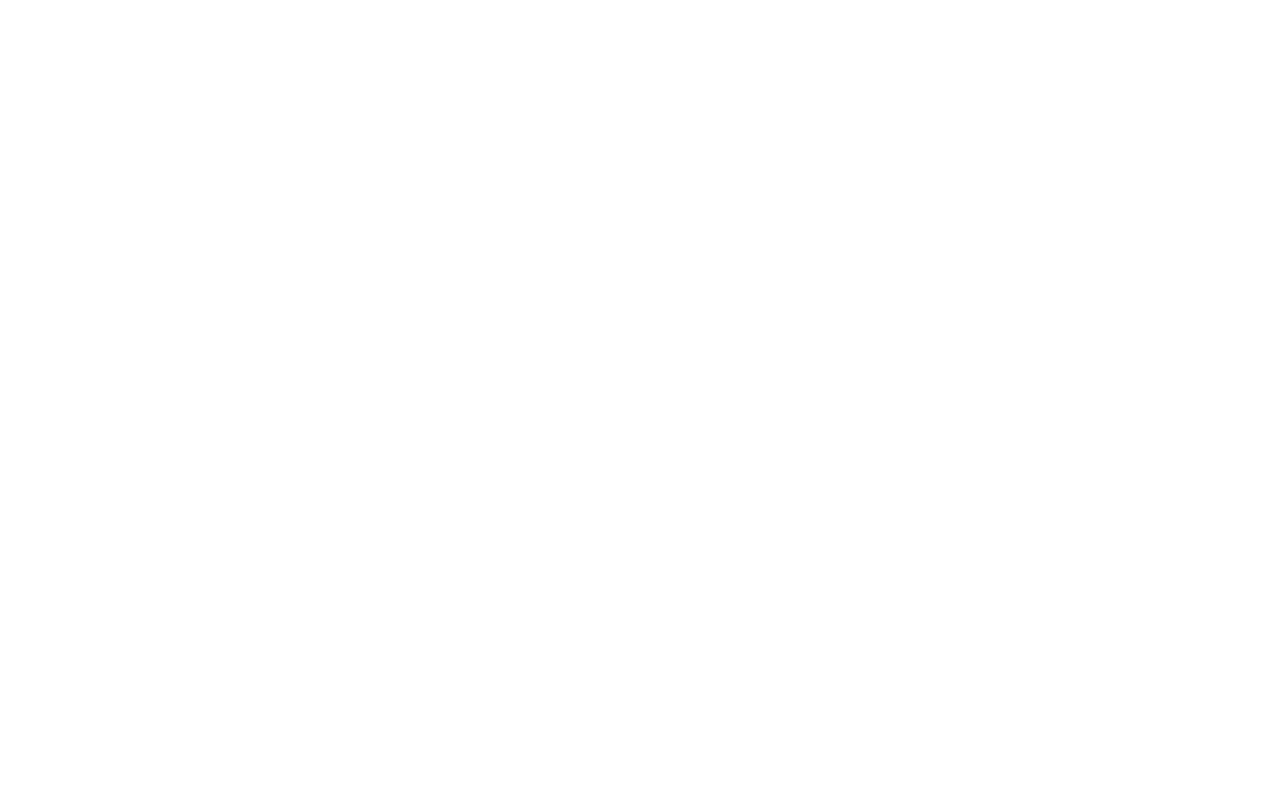
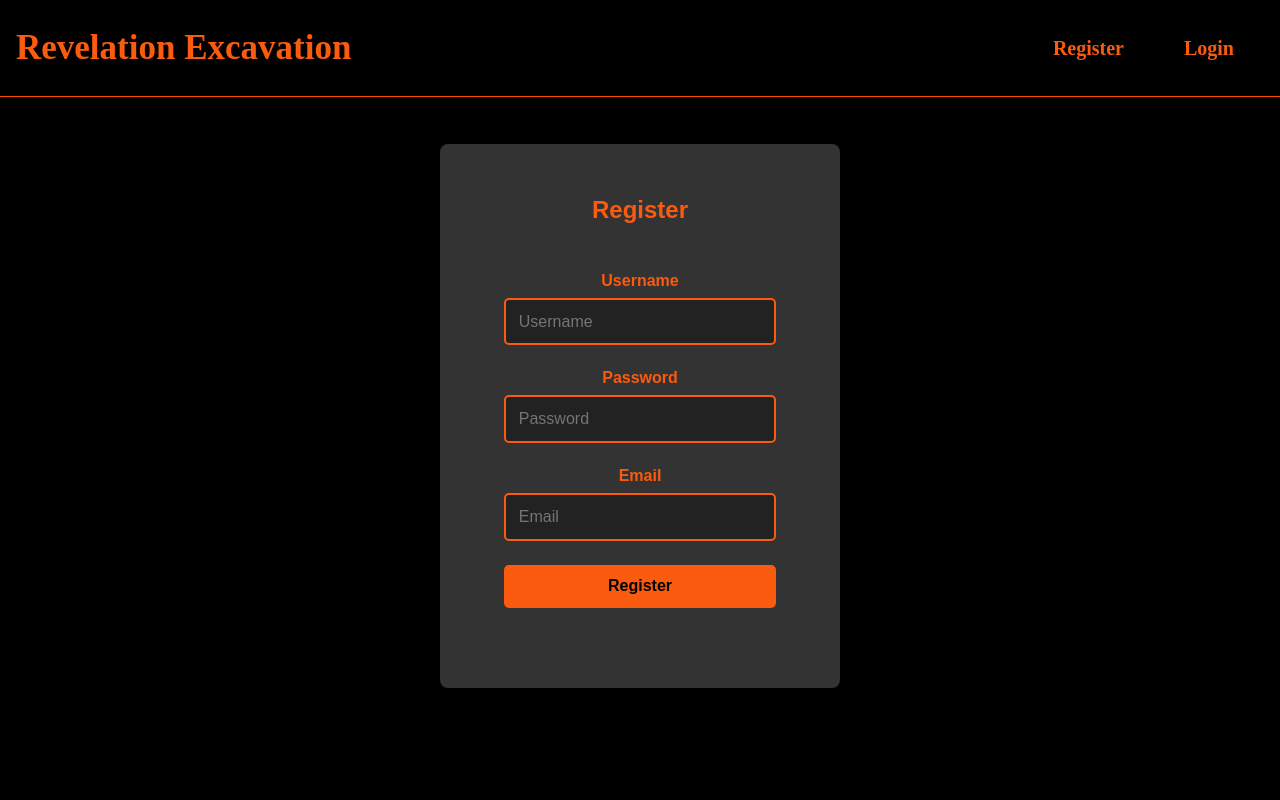
Before and after one commit to RileySuehsschlof/RevalationExcavationSimplified, a React (Create React App) app in the folder frontend/: page /register in a window 1280 px wide. Before the commit this address had no page. Shown: the top 800 px of the page. Built offline with nearby package versions, Linux system fonts and the light colour scheme.

Commit message:
Added css to login and register and linked pages

```diff
--- a/frontend/src/App.js
+++ b/frontend/src/App.js
@@ -2,23 +2,25 @@
 import { BrowserRouter as Router, Route, Routes } from "react-router-dom";
 import LoginPage from "./pages/LoginPage"; // Correct import path for LoginPage.js
 import EmployeeLoginPage from "./pages/EmployeeLoginPage"; // Import EmployeeLoginPage
-import Register from './pages/Register'; // Correct import path for Register.js
+import Register from './pages/RegisterPage'; // Correct import path for Register.js
 import logo from "./logo.svg";
 import "./App.css";
-import Navbar from "./components/Navbar";
-import Quote from "./components/Quote";
-import About from "./components/About";
-import Services from "./components/Services";
-import Footer from "./components/Footer";
+import HomePage from "./pages/HomePage";
+
 
 function App() {
   return (
-    <Router>
-      <Routes>
-        <Route path="/" element={<LoginPage />} />
-        <Route path="/employee-login" element={<EmployeeLoginPage />} />
-      </Routes>
-    </Router>
+    <>
+      <Router>
+        <Routes>
+          <Route path="/" element={<HomePage />} />
+          <Route path="/login" element={<LoginPage />} />
+          <Route path="/employee-login" element={<EmployeeLoginPage />} />
+          <Route path="/register" element={<Register />} />
+        </Routes>
+      </Router>
+
+    </>
   );
 }
 
--- a/frontend/src/components/Navbar.css
+++ b/frontend/src/components/Navbar.css
@@ -49,6 +49,7 @@
 .nav-item {
   list-style-type: none;
   padding: 0 20px;
+
 }
 
 .nav-link {
@@ -60,6 +61,7 @@
   text-decoration: none;
   cursor: pointer;
   transition: all 0.2s ease;
+
 }
 
 .nav-link:hover {
@@ -70,6 +72,10 @@
 
 .main-content {
   padding-top: 6rem;
+}
+
+.link {
+  text-decoration: none;
 }
 
 @media screen and (max-width: 768px) {
@@ -91,16 +97,22 @@
     background-color: black;
     padding: 1rem;
     width: 100%;
+
   }
 
   .nav-links.open {
     display: flex;
     border-top: 1px solid orangered;
+
   }
 
   .nav-item {
     width: 100%;
     text-align: center;
     padding: 0.5rem;
+
+
   }
+
+
 }
--- a/frontend/src/components/Navbar.js
+++ b/frontend/src/components/Navbar.js
@@ -1,5 +1,6 @@
 import React, { useState } from "react";
 import "./Navbar.css";
+import { Link } from "react-router-dom";
 
 function Navbar() {
   const [isMenuOpen, setIsMenuOpen] = useState(false);
@@ -11,7 +12,10 @@
   return (
     <nav className="navbar">
       <div className="navbar-container">
-        <a className="site-name">Revelation Excavation</a>
+        <Link to="/" className="logo link">
+          <div className="site-name">Revelation Excavation</div>
+        </Link>
+
 
         <button
           className="hamburger"
@@ -22,12 +26,17 @@
         </button>
 
         <ul className={`nav-links ${isMenuOpen ? "open" : ""}`}>
-          <li className="nav-item">
-            <a className="nav-link">Account</a>
-          </li>
-          <li className="nav-item">
-            <a className="nav-link">Login</a>
-          </li>
+          <Link to="/register" className="link">
+            <li className="nav-item">
+              <div className="nav-link">Register</div>
+            </li>
+          </Link>
+          <Link to="/login" className="link">
+            <li className="nav-item">
+              <div className="nav-link">Login</div>
+            </li>
+          </Link>
+
         </ul>
       </div>
     </nav>
--- a/frontend/src/pages/EmployeeLoginPage.js
+++ b/frontend/src/pages/EmployeeLoginPage.js
@@ -3,6 +3,8 @@
 import '../styles/login.css';
 import axios from 'axios';
 import { setToken } from '../utils/auth';
+import Navbar from "../components/Navbar";
+import Footer from "../components/Footer";
 
 const EmployeeLoginPage = () => {
   const [employeeNumber, setEmployeeNumber] = useState('');
@@ -24,8 +26,10 @@
   };
 
 
-  return (
+  return (<>
+    <Navbar />
     <div className="login-container">
+      <div className="login-form-container">
         <h2>Employee Login</h2>
         <form onSubmit={handleSubmit} className="login-form">
           <div className="input-group">
@@ -73,6 +77,9 @@
         </form>
         <p>{message}</p>
       </div>
+    </div>
+    <Footer />
+  </>
   );
 };
 
--- /dev/null
+++ b/frontend/src/pages/HomePage.js
@@ -0,0 +1,19 @@
+import Navbar from "../components/Navbar";
+import Quote from "../components/Quote";
+import About from "../components/About";
+import Services from "../components/Services";
+import Footer from "../components/Footer";
+
+const HomePage = () => {
+    return (
+        <div>
+            <Navbar />
+            <Quote />
+            <About />
+            <Services />
+            <Footer />
+        </div>
+    );
+};
+
+export default HomePage;
--- /dev/null
+++ b/frontend/src/pages/RegisterPage.js
@@ -0,0 +1,71 @@
+import React, { useState } from 'react';
+import axios from 'axios';
+import Navbar from "../components/Navbar";
+import Footer from "../components/Footer";
+
+const Register = () => {
+    const [username, setuserName] = useState('');
+    const [email, setEmail] = useState('');
+    const [password, setPassword] = useState('');
+    const [message, setMessage] = useState('');
+
+    const handleSubmit = async (e) => {
+        e.preventDefault();
+        try {
+            const response = await axios.post('http://localhost:5000/api/users/register', { username, password, email });
+            setMessage(response.data.message);
+
+        } catch (error) {
+            setMessage(error.response.data.error);
+        }
+    };
+    return (
+        <>
+            <Navbar />
+            <div className="login-container">
+                <div className="login-form-container">
+                    <div>
+                        <h2>Register</h2>
+
+                        <form onSubmit={handleSubmit} className="login-form">
+                            <div className="input-group">
+                                <label htmlFor="username">Username</label>
+                                <input type="text"
+                                    placeholder='Username'
+                                    value={username}
+                                    onChange={(e) => setuserName(e.target.value)}
+                                    required
+                                />
+                            </div>
+
+                            <div className="input-group">
+                                <label htmlFor="password">Password</label>
+                                <input type="password"
+                                    placeholder='Password'
+                                    value={password}
+                                    onChange={(e) => setPassword(e.target.value)}
+                                    required
+                                />
+                            </div>
+
+                            <div className="input-group">
+                                <label htmlFor="email">Email</label>
+                                <input type="email"
+                                    placeholder='Email'
+                                    value={email}
+                                    onChange={(e) => setEmail(e.target.value)}
+                                    required
+                                />
+                            </div>
+
+                            <button type='submit'>Register</button>
+                        </form>
+                        <p>{message}</p>
+                    </div>
+                </div>
+            </div>
+            <Footer />
+        </>
+    );
+};
+export default Register;
--- a/frontend/src/styles/login.css
+++ b/frontend/src/styles/login.css
@@ -0,0 +1,134 @@
+/* Basic styles for the login page background */
+.login-container {
+    background-color: black;
+    /* Background color is black */
+    color: rgb(250, 91, 15);
+    ;
+    /* Text color is orange */
+    height: 100vh;
+    /* Full height of the viewport */
+    display: flex;
+    justify-content: center;
+    /* Center horizontally */
+    align-items: center;
+    /* Center vertically */
+    font-family: 'Arial', sans-serif;
+    padding: 4rem 2rem 2rem 2rem;
+    /* Padding around the form container */
+    box-sizing: border-box;
+    /* Ensure padding is included in total height/width */
+}
+
+/* Container for the login form and heading */
+.login-form-container {
+    background-color: #333;
+    /* Darker background for the form container */
+    padding: 2rem;
+    /* Padding inside the form container */
+    border-radius: 8px;
+    /* Rounded corners for the container */
+    width: 100%;
+    /* Take full width of parent container */
+    max-width: 400px;
+    /* Max width for form container */
+    box-sizing: border-box;
+    /* Ensure padding and borders are included */
+    box-shadow: 0 0 10px rgba(0, 0, 0, 0.5);
+    /* Add subtle shadow for depth */
+    text-align: center;
+    /* Center the heading and form */
+    margin: 0 auto;
+    /* Center form horizontally */
+}
+
+/* Title styling (Login header) */
+h2 {
+    color: rgb(250, 91, 15);
+    ;
+    /* Make the header text orange */
+    margin-bottom: 1rem;
+    /* Add space below the heading */
+}
+
+/* Style the form to be centered inside the container */
+.login-form {
+    padding: 2rem;
+    /* Padding inside the form */
+    width: 100%;
+    /* Form should take up full width of container */
+    box-sizing: border-box;
+    /* Ensure padding and borders are accounted for */
+}
+
+/* Style the form input fields */
+.input-group {
+    margin-bottom: 1.5rem;
+    /* Space between input fields */
+}
+
+.input-group label {
+    display: block;
+    color: rgb(250, 91, 15);
+
+    font-weight: bold;
+    margin-bottom: 0.5rem;
+}
+
+.input-group input {
+    width: 100%;
+    /* Ensure inputs are full width */
+    padding: 0.8rem;
+    font-size: 1rem;
+    border: 2px solid rgb(250, 91, 15);
+    ;
+    border-radius: 5px;
+    background-color: #222;
+    /* Dark background for the input fields */
+    color: white;
+    transition: border-color 0.3s ease;
+    box-sizing: border-box;
+    /* Include padding and border in width calculation */
+}
+
+.input-group input:focus {
+    outline: none;
+    border-color: #ff7f00;
+    /* Focus border color is a lighter orange */
+}
+
+button {
+    width: 100%;
+    /* Button takes up full width of form */
+    padding: 0.8rem;
+    background-color: rgb(250, 91, 15);
+    color: black;
+    font-weight: bold;
+    font-size: 1rem;
+    border: none;
+    border-radius: 5px;
+    cursor: pointer;
+    transition: background-color 0.3s ease;
+    box-sizing: border-box;
+    /* Include padding and border in width calculation */
+}
+
+button:hover {
+    background-color: #ff7f00;
+    /* Slightly lighter orange on hover */
+}
+
+/* Style the employee link below the form */
+.employee-link {
+    text-align: center;
+    margin-top: 1rem;
+}
+
+.employee-link a {
+    color: rgb(250, 91, 15);
+    text-decoration: none;
+    font-weight: bold;
+}
+
+.employee-link a:hover {
+    text-decoration: underline;
+}
```
Also changed, not shown: frontend/src/pages/LoginPage.js (+10 -3 lines), frontend/src/pages/Register.js (deleted, +0 -48 lines), 1 other file (tests, documents, lock files or other folders). Lines whose indentation alone changed are shown as unchanged.
